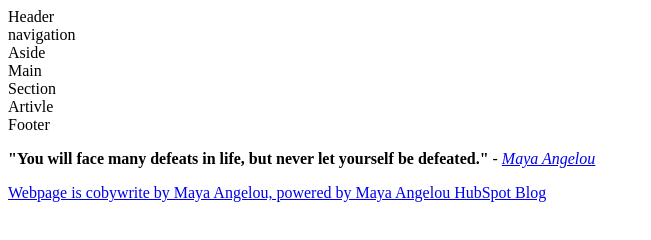
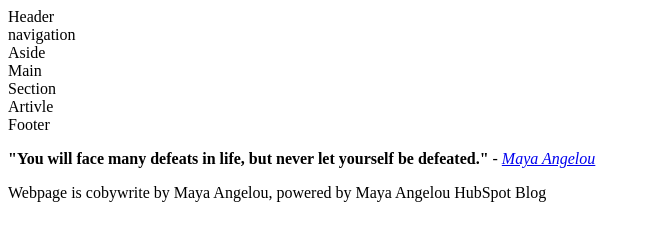
Before and after one commit to amuktar97/Learning-HTML-P2-20220914.github.io, a plain HTML site: page childpages/childtemplate.html in a window 1280 px wide. Shown: the whole page, without its empty margins (0-651 px from the left). Drawn offline with Linux system fonts and the light colour scheme.

Commit message:
Update childtemplate.html

```diff
--- a/childpages/childtemplate.html
+++ b/childpages/childtemplate.html
@@ -46,7 +46,7 @@
                 "You will face many defeats in life, but never let yourself be defeated."
             </strong>
             <em>- <a href="https://blog.hubspot.com/sales/famous-quotes" target="_blank">
-                Maya Angelou
+                Maya Angelou</a>
             </em>
         </p>
         <p>Webpage is cobywrite by Maya Angelou, powered by Maya Angelou HubSpot Blog </p>
```
